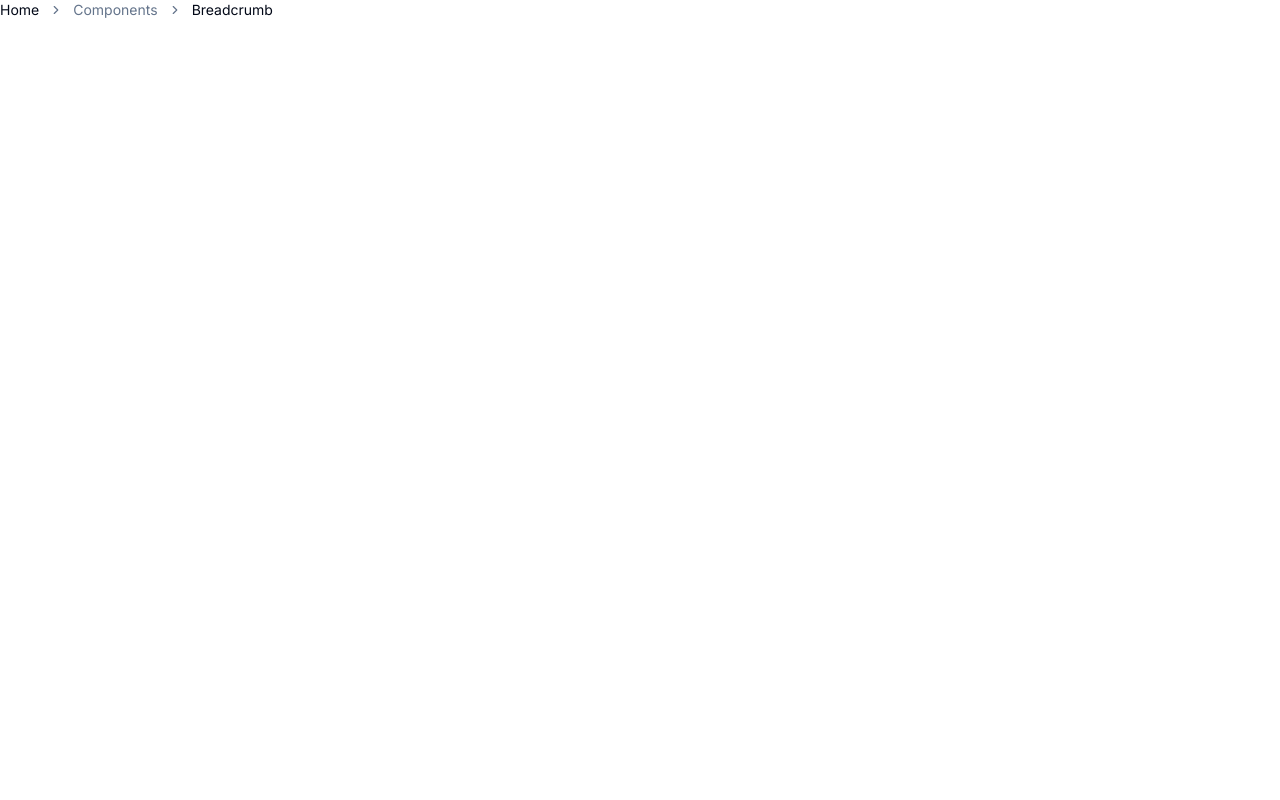
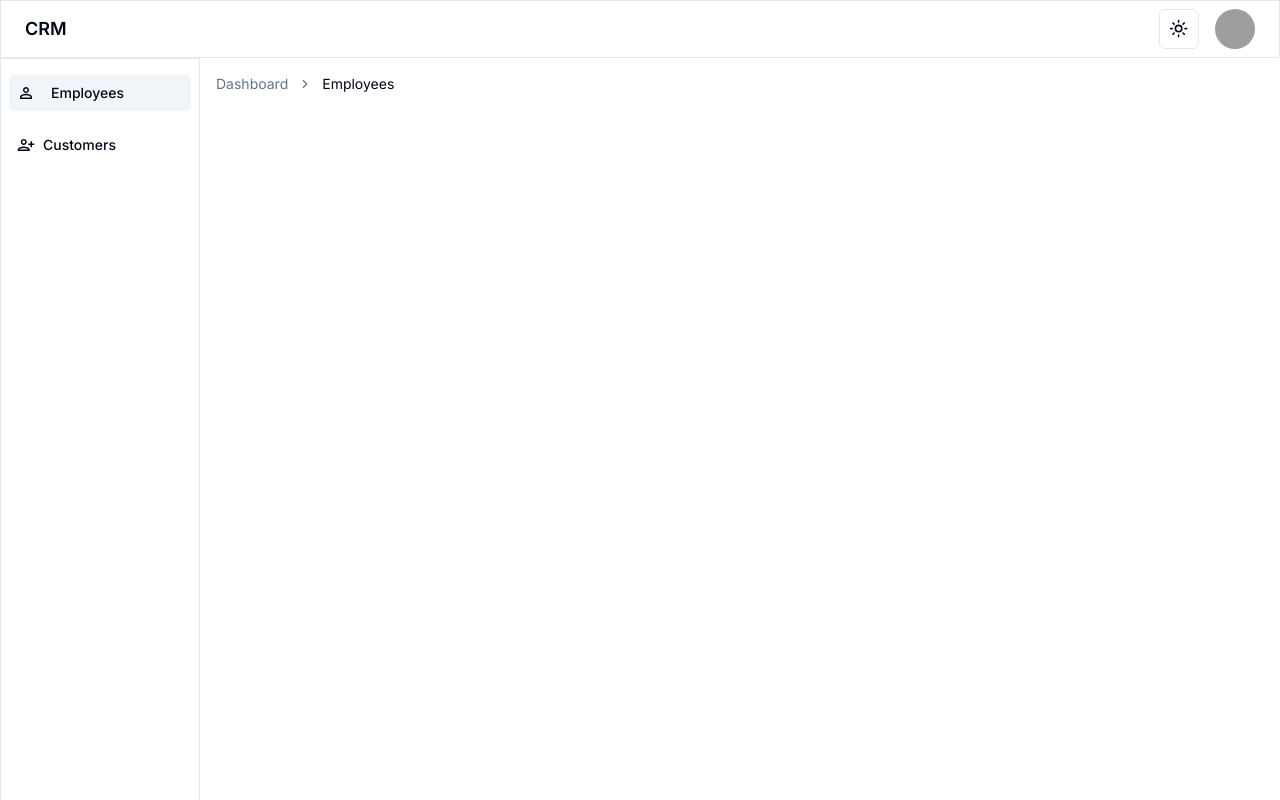
Before and after one commit to rohit-saluja/crm-applix, a Next.js app: page /employees in a window 1280 px wide. Built offline with nearby package versions, Linux system fonts and the light colour scheme; grey boxes are pictures that could not be loaded.

Commit message:
updated the employees page is dne

```diff
--- a/app/employees/page.tsx
+++ b/app/(admin)/employees/page.tsx
@@ -6,15 +6,11 @@ export default function Employees() {
       <Breadcrumb>
         <BreadcrumbList>
           <BreadcrumbItem>
-            <BreadcrumbLink href="/">Home</BreadcrumbLink>
+            <BreadcrumbLink href="/">Dashboard</BreadcrumbLink>
           </BreadcrumbItem>
           <BreadcrumbSeparator />
           <BreadcrumbItem>
-            <BreadcrumbLink href="/components">Components</BreadcrumbLink>
-          </BreadcrumbItem>
-          <BreadcrumbSeparator />
-          <BreadcrumbItem>
-            <BreadcrumbPage>Breadcrumb</BreadcrumbPage>
+            <BreadcrumbPage>Employees</BreadcrumbPage>
           </BreadcrumbItem>
         </BreadcrumbList>
       </Breadcrumb>
--- /dev/null
+++ b/app/(admin)/layout.tsx
@@ -0,0 +1,13 @@
+import { ReactNode } from "react";
+import { Header } from "../components/header";
+import SideBar from "../components/side-bar";
+
+export default function Layout({ children }: { children: ReactNode }) {
+  return (
+    <div>
+      <Header />
+      <SideBar />
+      <div className="ml-[200px] p-4">{children}</div>
+    </div>
+  );
+}
```
